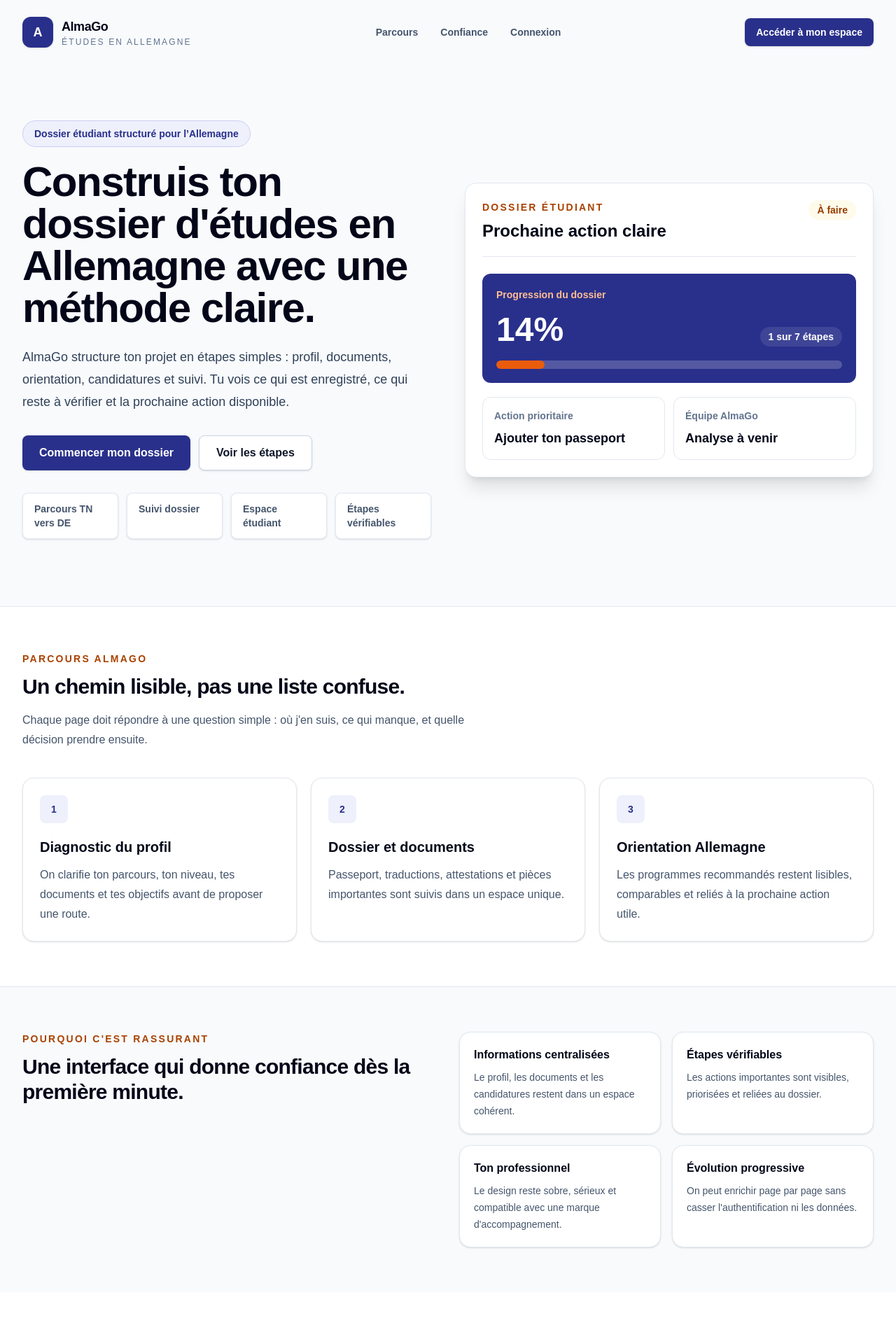
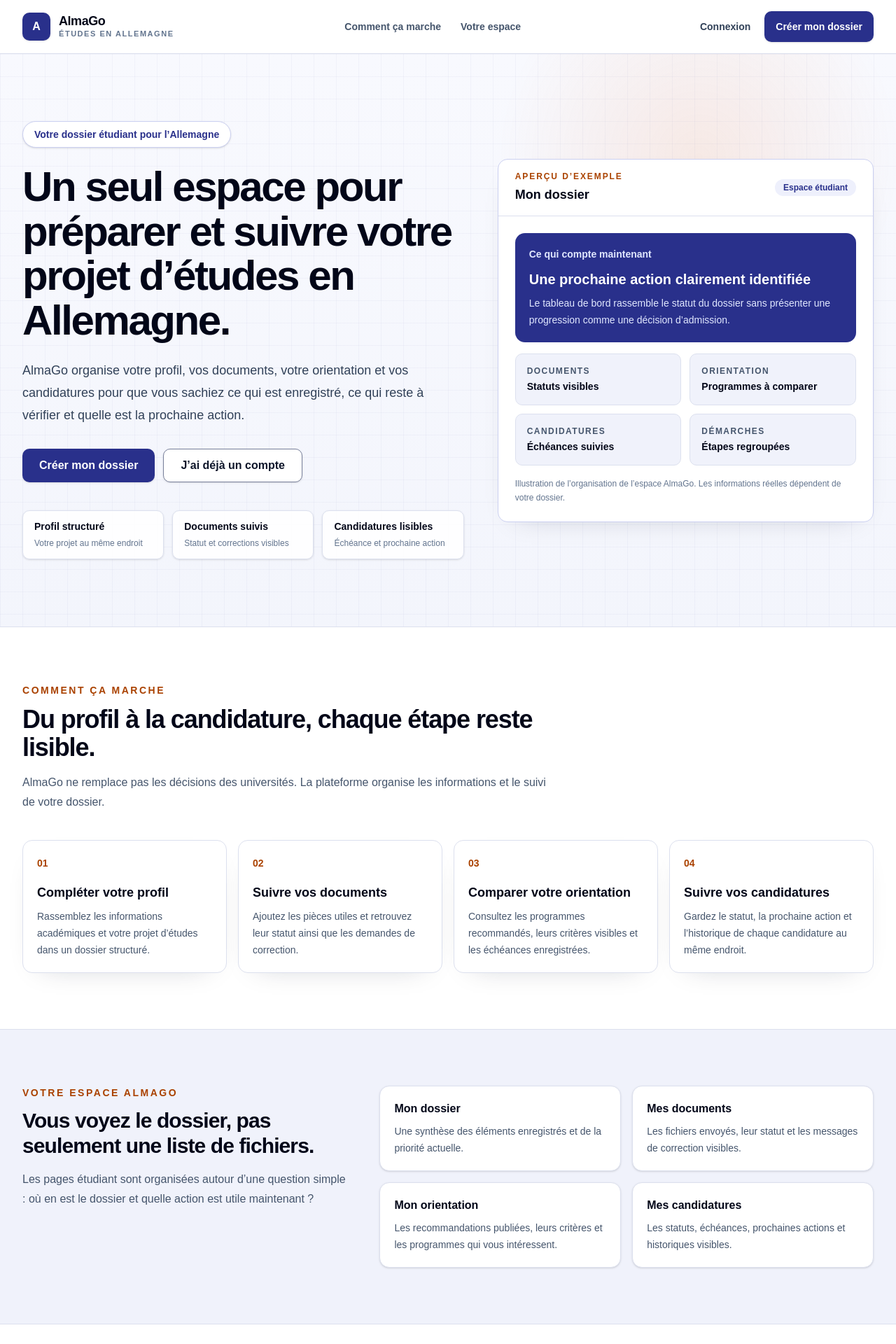
Before and after one commit to almago-platform/AlmaGo, a Next.js app: page / in a window 1280 px wide. Shown: the top 1920 px of the page at 70% size. Before the commit the page ends 1846 px from the top, so only its background shows below. Built offline with nearby package versions, Linux system fonts and the light colour scheme.

Commit message:
[A33] Restructure landing around AlmaGo value proposition
* feat: restructure landing around AlmaGo value proposition

* style: add restrained public hero treatment

* fix: meet AA contrast in landing preview labels

* polish: remove duplicate login and mobile brand truncation

```diff
--- a/src/app/globals.css
+++ b/src/app/globals.css
@@ -38,6 +38,15 @@
 * { box-sizing: border-box; }
 
 html { scroll-behavior: smooth; }
+
+.public-hero-grid {
+  background:
+    linear-gradient(rgba(41, 48, 139, 0.035) 1px, transparent 1px),
+    linear-gradient(90deg, rgba(41, 48, 139, 0.035) 1px, transparent 1px),
+    radial-gradient(circle at 78% 18%, rgba(234, 92, 11, 0.10), transparent 18rem),
+    linear-gradient(180deg, #f8f9fe 0%, #f3f5fc 100%);
+  background-size: 32px 32px, 32px 32px, auto, auto;
+}
 
 body {
   margin: 0;
--- a/src/app/page.tsx
+++ b/src/app/page.tsx
@@ -1,159 +1,234 @@
 import Link from "next/link";
+
+const journey = [
+  {
+    number: "01",
+    title: "Compléter votre profil",
+    description: "Rassemblez les informations académiques et votre projet d’études dans un dossier structuré.",
+  },
+  {
+    number: "02",
+    title: "Suivre vos documents",
+    description: "Ajoutez les pièces utiles et retrouvez leur statut ainsi que les demandes de correction.",
+  },
+  {
+    number: "03",
+    title: "Comparer votre orientation",
+    description: "Consultez les programmes recommandés, leurs critères visibles et les échéances enregistrées.",
+  },
+  {
+    number: "04",
+    title: "Suivre vos candidatures",
+    description: "Gardez le statut, la prochaine action et l’historique de chaque candidature au même endroit.",
+  },
+];
 
 export default function Home() {
   return (
-    <main className="min-h-screen bg-slate-50 text-slate-950">
-      <header className="mx-auto flex w-full max-w-7xl items-center justify-between px-6 py-6 lg:px-8">
-        <Link href="/" className="flex items-center gap-3" aria-label="AlmaGo accueil">
-          <span className="flex h-11 w-11 items-center justify-center rounded-xl bg-[var(--brand)] text-lg font-bold text-white shadow-sm">
+    <main className="min-h-screen bg-[var(--background)] text-slate-950">
+      <header className="border-b border-[var(--border)] bg-white/95 backdrop-blur">
+        <div className="mx-auto flex min-h-18 w-full max-w-7xl items-center justify-between gap-4 px-4 py-4 sm:px-6 lg:px-8">
+          <Link href="/" className="flex min-w-0 items-center gap-3" aria-label="AlmaGo accueil">
+            <span className="flex h-10 w-10 shrink-0 items-center justify-center rounded-[var(--radius-control)] bg-[var(--brand)] text-base font-bold text-white shadow-sm">
               A
             </span>
-          <span>
-            <span className="block text-lg font-bold tracking-tight">AlmaGo</span>
-            <span className="block text-xs font-medium uppercase tracking-[0.18em] text-slate-500">
+            <span className="min-w-0">
+              <span className="block text-lg font-bold leading-5 tracking-tight text-slate-950">AlmaGo</span>
+              <span className="hidden text-[11px] font-semibold uppercase tracking-[0.14em] text-slate-500 sm:block">
                 Études en Allemagne
               </span>
             </span>
           </Link>
-        <nav className="hidden items-center gap-8 text-sm font-semibold text-slate-600 md:flex" aria-label="Navigation principale">
-          <a className="transition hover:text-[var(--brand)]" href="#parcours">
-            Parcours
-          </a>
-          <a className="transition hover:text-[var(--brand)]" href="#confiance">
-            Confiance
-          </a>
-          <Link className="transition hover:text-[var(--brand)]" href="/login">
+
+          <nav className="hidden items-center gap-7 text-sm font-semibold text-slate-600 lg:flex" aria-label="Navigation principale">
+            <a className="transition-colors hover:text-[var(--brand)]" href="#parcours">Comment ça marche</a>
+            <a className="transition-colors hover:text-[var(--brand)]" href="#espace">Votre espace</a>
+          </nav>
+
+          <div className="flex shrink-0 items-center gap-2">
+            <Link
+              href="/login"
+              className="hidden min-h-11 items-center justify-center rounded-[var(--radius-control)] px-3 text-sm font-semibold text-slate-700 transition-colors hover:bg-slate-50 sm:inline-flex"
+            >
               Connexion
             </Link>
-        </nav>
+            <Link
+              href="/signup"
+              className="inline-flex min-h-11 items-center justify-center rounded-[var(--radius-control)] bg-[var(--brand)] px-4 text-sm font-bold text-white shadow-sm transition-colors hover:bg-[var(--brand-strong)]"
+            >
+              Créer mon dossier
+            </Link>
+          </div>
+        </div>
+      </header>
+
+      <section className="public-hero-grid border-b border-[var(--border)]">
+        <div className="mx-auto grid w-full max-w-7xl items-center gap-12 px-4 py-12 sm:px-6 sm:py-16 lg:grid-cols-[minmax(0,1.08fr)_minmax(24rem,0.92fr)] lg:px-8 lg:py-24">
+          <div className="max-w-3xl">
+            <p className="inline-flex rounded-full border border-[var(--brand-border)] bg-white px-4 py-2 text-sm font-bold text-[var(--brand)] shadow-sm">
+              Votre dossier étudiant pour l’Allemagne
+            </p>
+            <h1 className="mt-6 max-w-4xl text-4xl font-bold leading-[1.06] tracking-[-0.04em] text-slate-950 sm:text-5xl lg:text-6xl">
+              Un seul espace pour préparer et suivre votre projet d’études en Allemagne.
+            </h1>
+            <p className="mt-6 max-w-2xl text-base leading-7 text-slate-700 sm:text-lg sm:leading-8">
+              AlmaGo organise votre profil, vos documents, votre orientation et vos candidatures pour que vous sachiez ce qui est enregistré, ce qui reste à vérifier et quelle est la prochaine action.
+            </p>
+
+            <div className="mt-8 flex flex-col gap-3 sm:flex-row">
+              <Link
+                href="/signup"
+                className="inline-flex min-h-12 items-center justify-center rounded-[var(--radius-control)] bg-[var(--brand)] px-6 text-base font-bold text-white shadow-sm transition-colors hover:bg-[var(--brand-strong)]"
+              >
+                Créer mon dossier
+              </Link>
               <Link
                 href="/login"
-          className="rounded-lg bg-[var(--brand)] px-4 py-2.5 text-sm font-bold text-white shadow-sm transition hover:bg-[var(--brand-strong)]"
+                className="inline-flex min-h-12 items-center justify-center rounded-[var(--radius-control)] border border-[var(--border-strong)] bg-white px-6 text-base font-bold text-slate-900 shadow-sm transition-colors hover:border-[var(--brand)] hover:text-[var(--brand)]"
               >
-          Accéder à mon espace
+                J’ai déjà un compte
               </Link>
-      </header>
-
-      <section className="mx-auto grid w-full max-w-7xl items-center gap-12 px-6 pb-16 pt-10 lg:grid-cols-2 lg:px-8 lg:pb-24 lg:pt-20">
-        <div className="max-w-3xl">
-          <p className="mb-5 inline-flex rounded-full border border-[var(--brand-border)] bg-[var(--brand-soft)] px-4 py-2 text-sm font-bold text-[var(--brand)]">
-            Dossier étudiant structuré pour l’Allemagne
-          </p>
-          <h1 className="text-4xl font-bold tracking-tight text-slate-950 sm:text-6xl">
-            Construis ton dossier d&apos;études en Allemagne avec une méthode claire.
-          </h1>
-          <p className="mt-6 max-w-2xl text-lg leading-8 text-slate-700">
-            AlmaGo structure ton projet en étapes simples : profil, documents,
-            orientation, candidatures et suivi. Tu vois ce qui est enregistré,
-            ce qui reste à vérifier et la prochaine action disponible.
-          </p>
-          <div className="mt-8 flex flex-col gap-3 sm:flex-row">
-            <Link
-              href="/login"
-              className="inline-flex items-center justify-center rounded-lg bg-[var(--brand)] px-6 py-3 text-base font-bold text-white shadow-sm transition hover:bg-[var(--brand-strong)]"
-            >
-              Commencer mon dossier
-            </Link>
-            <a
-              href="#parcours"
-              className="inline-flex items-center justify-center rounded-lg border border-slate-300 bg-white px-6 py-3 text-base font-bold text-slate-900 shadow-sm transition hover:border-[var(--brand)] hover:text-[var(--brand)]"
-            >
-              Voir les étapes
-            </a>
-          </div>
-          <div className="mt-8 grid gap-3 text-sm font-semibold text-slate-600 sm:grid-cols-2 lg:grid-cols-4">
-            <div className="rounded-lg border border-slate-200 bg-white px-4 py-3 shadow-sm">Parcours TN vers DE</div>
-            <div className="rounded-lg border border-slate-200 bg-white px-4 py-3 shadow-sm">Suivi dossier</div>
-            <div className="rounded-lg border border-slate-200 bg-white px-4 py-3 shadow-sm">Espace étudiant</div>
-            <div className="rounded-lg border border-slate-200 bg-white px-4 py-3 shadow-sm">Étapes vérifiables</div>
-          </div>
             </div>
 
-        <aside className="rounded-2xl border border-slate-200 bg-white p-6 shadow-xl" aria-label="Aperçu du dossier AlmaGo">
-          <div className="flex items-start justify-between gap-4 border-b border-slate-200 pb-5">
+            <dl className="mt-10 grid gap-3 sm:grid-cols-3">
+              <ValuePoint title="Profil structuré" detail="Votre projet au même endroit" />
+              <ValuePoint title="Documents suivis" detail="Statut et corrections visibles" />
+              <ValuePoint title="Candidatures lisibles" detail="Échéance et prochaine action" />
+            </dl>
+          </div>
+
+          <aside
+            className="overflow-hidden rounded-[var(--radius-panel)] border border-[var(--brand-border)] bg-white shadow-[var(--shadow-card)]"
+            aria-label="Exemple d’interface du dossier AlmaGo"
+          >
+            <div className="flex items-center justify-between gap-4 border-b border-[var(--border)] px-5 py-4 sm:px-6">
               <div>
-              <p className="text-sm font-bold uppercase tracking-[0.16em] text-[var(--accent-strong)]">Dossier étudiant</p>
-              <h2 className="mt-2 text-2xl font-bold text-slate-950">Prochaine action claire</h2>
+                <p className="text-xs font-bold uppercase tracking-[0.16em] text-[var(--accent-strong)]">Aperçu d’exemple</p>
+                <h2 className="mt-1 text-lg font-bold text-slate-950">Mon dossier</h2>
               </div>
-            <span className="rounded-full bg-amber-50 px-3 py-1 text-sm font-bold text-amber-800">À faire</span>
+              <span className="rounded-full bg-[var(--brand-soft)] px-3 py-1 text-xs font-bold text-[var(--brand)]">
+                Espace étudiant
+              </span>
             </div>
-          <div className="mt-6 rounded-xl bg-[var(--brand)] p-5 text-white">
-            <p className="text-sm font-semibold text-[var(--accent-light)]">Progression du dossier</p>
-            <div className="mt-4 flex items-end justify-between gap-4">
-              <span className="text-5xl font-bold">14%</span>
-              <span className="rounded-full bg-white/10 px-3 py-1 text-sm font-semibold">1 sur 7 étapes</span>
+
+            <div className="p-5 sm:p-6">
+              <div className="rounded-[var(--radius-panel)] bg-[var(--brand)] p-5 text-white">
+                <p className="text-sm font-semibold text-indigo-100">Ce qui compte maintenant</p>
+                <p className="mt-3 text-xl font-bold">Une prochaine action clairement identifiée</p>
+                <p className="mt-2 text-sm leading-6 text-indigo-100">
+                  Le tableau de bord rassemble le statut du dossier sans présenter une progression comme une décision d’admission.
+                </p>
               </div>
-            <div className="mt-5 h-3 overflow-hidden rounded-full bg-white/20">
-              <div className="h-full w-[14%] rounded-full bg-[var(--accent)]" />
+
+              <div className="mt-4 grid gap-3 sm:grid-cols-2">
+                <PreviewItem label="Documents" value="Statuts visibles" />
+                <PreviewItem label="Orientation" value="Programmes à comparer" />
+                <PreviewItem label="Candidatures" value="Échéances suivies" />
+                <PreviewItem label="Démarches" value="Étapes regroupées" />
               </div>
-          </div>
-          <div className="mt-5 grid gap-3 sm:grid-cols-2">
-            <div className="rounded-xl border border-slate-200 p-4">
-              <p className="text-sm font-semibold text-slate-500">Action prioritaire</p>
-              <p className="mt-2 text-lg font-bold text-slate-950">Ajouter ton passeport</p>
-            </div>
-            <div className="rounded-xl border border-slate-200 p-4">
-              <p className="text-sm font-semibold text-slate-500">Équipe AlmaGo</p>
-              <p className="mt-2 text-lg font-bold text-slate-950">Analyse à venir</p>
-            </div>
+
+              <p className="mt-4 text-xs leading-5 text-slate-500">
+                Illustration de l’organisation de l’espace AlmaGo. Les informations réelles dépendent de votre dossier.
+              </p>
             </div>
           </aside>
+        </div>
       </section>
 
-      <section id="parcours" className="border-y border-slate-200 bg-white py-16">
-        <div className="mx-auto max-w-7xl px-6 lg:px-8">
-          <div className="max-w-2xl">
-            <p className="text-sm font-bold uppercase tracking-[0.16em] text-[var(--accent-strong)]">Parcours AlmaGo</p>
-            <h2 className="mt-3 text-3xl font-bold tracking-tight text-slate-950">Un chemin lisible, pas une liste confuse.</h2>
+      <section id="parcours" className="bg-white py-16 sm:py-20">
+        <div className="mx-auto max-w-7xl px-4 sm:px-6 lg:px-8">
+          <div className="max-w-3xl">
+            <p className="eyebrow">Comment ça marche</p>
+            <h2 className="mt-3 text-3xl font-bold tracking-[-0.03em] text-slate-950 sm:text-4xl">
+              Du profil à la candidature, chaque étape reste lisible.
+            </h2>
             <p className="mt-4 text-base leading-7 text-slate-600">
-              Chaque page doit répondre à une question simple : où j&apos;en suis,
-              ce qui manque, et quelle décision prendre ensuite.
+              AlmaGo ne remplace pas les décisions des universités. La plateforme organise les informations et le suivi de votre dossier.
             </p>
           </div>
-          <div className="mt-10 grid gap-5 lg:grid-cols-3">
-            <article className="rounded-2xl border border-slate-200 bg-white p-6 shadow-sm">
-              <span className="flex h-10 w-10 items-center justify-center rounded-lg bg-[var(--brand-soft)] text-sm font-bold text-[var(--brand)]">1</span>
-              <h3 className="mt-5 text-xl font-bold text-slate-950">Diagnostic du profil</h3>
-              <p className="mt-3 leading-7 text-slate-600">On clarifie ton parcours, ton niveau, tes documents et tes objectifs avant de proposer une route.</p>
+
+          <div className="mt-10 grid gap-4 md:grid-cols-2 xl:grid-cols-4">
+            {journey.map((item) => (
+              <article key={item.number} className="rounded-[var(--radius-panel)] border border-[var(--border)] bg-white p-5 shadow-[var(--shadow-card)]">
+                <span className="text-sm font-bold text-[var(--accent-strong)]">{item.number}</span>
+                <h3 className="mt-4 text-lg font-bold text-slate-950">{item.title}</h3>
+                <p className="mt-2 text-sm leading-6 text-slate-600">{item.description}</p>
               </article>
-            <article className="rounded-2xl border border-slate-200 bg-white p-6 shadow-sm">
-              <span className="flex h-10 w-10 items-center justify-center rounded-lg bg-[var(--brand-soft)] text-sm font-bold text-[var(--brand)]">2</span>
-              <h3 className="mt-5 text-xl font-bold text-slate-950">Dossier et documents</h3>
-              <p className="mt-3 leading-7 text-slate-600">Passeport, traductions, attestations et pièces importantes sont suivis dans un espace unique.</p>
-            </article>
-            <article className="rounded-2xl border border-slate-200 bg-white p-6 shadow-sm">
-              <span className="flex h-10 w-10 items-center justify-center rounded-lg bg-[var(--brand-soft)] text-sm font-bold text-[var(--brand)]">3</span>
-              <h3 className="mt-5 text-xl font-bold text-slate-950">Orientation Allemagne</h3>
-              <p className="mt-3 leading-7 text-slate-600">Les programmes recommandés restent lisibles, comparables et reliés à la prochaine action utile.</p>
-            </article>
+            ))}
           </div>
         </div>
       </section>
 
-      <section id="confiance" className="mx-auto grid max-w-7xl gap-8 px-6 py-16 lg:grid-cols-2 lg:px-8">
+      <section id="espace" className="border-y border-[var(--border)] bg-[var(--surface-muted)] py-16 sm:py-20">
+        <div className="mx-auto grid max-w-7xl gap-10 px-4 sm:px-6 lg:grid-cols-[0.8fr_1.2fr] lg:px-8">
           <div>
-          <p className="text-sm font-bold uppercase tracking-[0.16em] text-[var(--accent-strong)]">Pourquoi c&apos;est rassurant</p>
-          <h2 className="mt-3 text-3xl font-bold tracking-tight text-slate-950">Une interface qui donne confiance dès la première minute.</h2>
+            <p className="eyebrow">Votre espace AlmaGo</p>
+            <h2 className="mt-3 text-3xl font-bold tracking-[-0.03em] text-slate-950">
+              Vous voyez le dossier, pas seulement une liste de fichiers.
+            </h2>
+            <p className="mt-4 text-base leading-7 text-slate-600">
+              Les pages étudiant sont organisées autour d’une question simple : où en est le dossier et quelle action est utile maintenant ?
+            </p>
           </div>
+
           <div className="grid gap-4 sm:grid-cols-2">
-          <div className="rounded-2xl border border-slate-200 bg-white p-5 shadow-sm">
-            <h3 className="font-bold text-slate-950">Informations centralisées</h3>
-            <p className="mt-2 text-sm leading-6 text-slate-600">Le profil, les documents et les candidatures restent dans un espace cohérent.</p>
+            <Feature title="Mon dossier" description="Une synthèse des éléments enregistrés et de la priorité actuelle." />
+            <Feature title="Mes documents" description="Les fichiers envoyés, leur statut et les messages de correction visibles." />
+            <Feature title="Mon orientation" description="Les recommandations publiées, leurs critères et les programmes qui vous intéressent." />
+            <Feature title="Mes candidatures" description="Les statuts, échéances, prochaines actions et historiques visibles." />
           </div>
-          <div className="rounded-2xl border border-slate-200 bg-white p-5 shadow-sm">
-            <h3 className="font-bold text-slate-950">Étapes vérifiables</h3>
-            <p className="mt-2 text-sm leading-6 text-slate-600">Les actions importantes sont visibles, priorisées et reliées au dossier.</p>
         </div>
-          <div className="rounded-2xl border border-slate-200 bg-white p-5 shadow-sm">
-            <h3 className="font-bold text-slate-950">Ton professionnel</h3>
-            <p className="mt-2 text-sm leading-6 text-slate-600">Le design reste sobre, sérieux et compatible avec une marque d&apos;accompagnement.</p>
+      </section>
+
+      <section id="confiance" className="bg-white py-14">
+        <div className="mx-auto flex max-w-7xl flex-col gap-6 px-4 sm:px-6 lg:flex-row lg:items-center lg:justify-between lg:px-8">
+          <div className="max-w-2xl">
+            <p className="eyebrow">Prêt à commencer ?</p>
+            <h2 className="mt-2 text-2xl font-bold tracking-tight text-slate-950">Créez votre espace et commencez par votre profil.</h2>
           </div>
-          <div className="rounded-2xl border border-slate-200 bg-white p-5 shadow-sm">
-            <h3 className="font-bold text-slate-950">Évolution progressive</h3>
-            <p className="mt-2 text-sm leading-6 text-slate-600">On peut enrichir page par page sans casser l&apos;authentification ni les données.</p>
+          <div className="flex flex-col gap-3 sm:flex-row">
+            <Link
+              href="/signup"
+              className="inline-flex min-h-12 items-center justify-center rounded-[var(--radius-control)] bg-[var(--brand)] px-6 font-bold text-white transition-colors hover:bg-[var(--brand-strong)]"
+            >
+              Créer mon dossier
+            </Link>
+            <Link
+              href="/login"
+              className="inline-flex min-h-12 items-center justify-center rounded-[var(--radius-control)] border border-[var(--border)] bg-white px-6 font-bold text-slate-900 transition-colors hover:border-[var(--brand)] hover:text-[var(--brand)]"
+            >
+              Connexion
+            </Link>
           </div>
         </div>
       </section>
     </main>
   );
 }
+
+function ValuePoint({ title, detail }: { title: string; detail: string }) {
+  return (
+    <div className="rounded-[var(--radius-control)] border border-[var(--border)] bg-white/90 px-4 py-3 shadow-sm">
+      <dt className="text-sm font-bold text-slate-950">{title}</dt>
+      <dd className="mt-1 text-xs leading-5 text-slate-500">{detail}</dd>
+    </div>
+  );
+}
+
+function PreviewItem({ label, value }: { label: string; value: string }) {
+  return (
+    <div className="rounded-[var(--radius-control)] border border-[var(--border)] bg-[var(--surface-muted)] p-4">
+      <p className="text-xs font-semibold uppercase tracking-[0.12em] text-slate-600">{label}</p>
+      <p className="mt-1 text-sm font-bold text-slate-950">{value}</p>
+    </div>
+  );
+}
+
+function Feature({ title, description }: { title: string; description: string }) {
+  return (
+    <article className="rounded-[var(--radius-panel)] border border-[var(--border)] bg-white p-5 shadow-sm">
+      <h3 className="font-bold text-slate-950">{title}</h3>
+      <p className="mt-2 text-sm leading-6 text-slate-600">{description}</p>
+    </article>
+  );
+}
```
Lines whose indentation alone changed are shown as unchanged.
